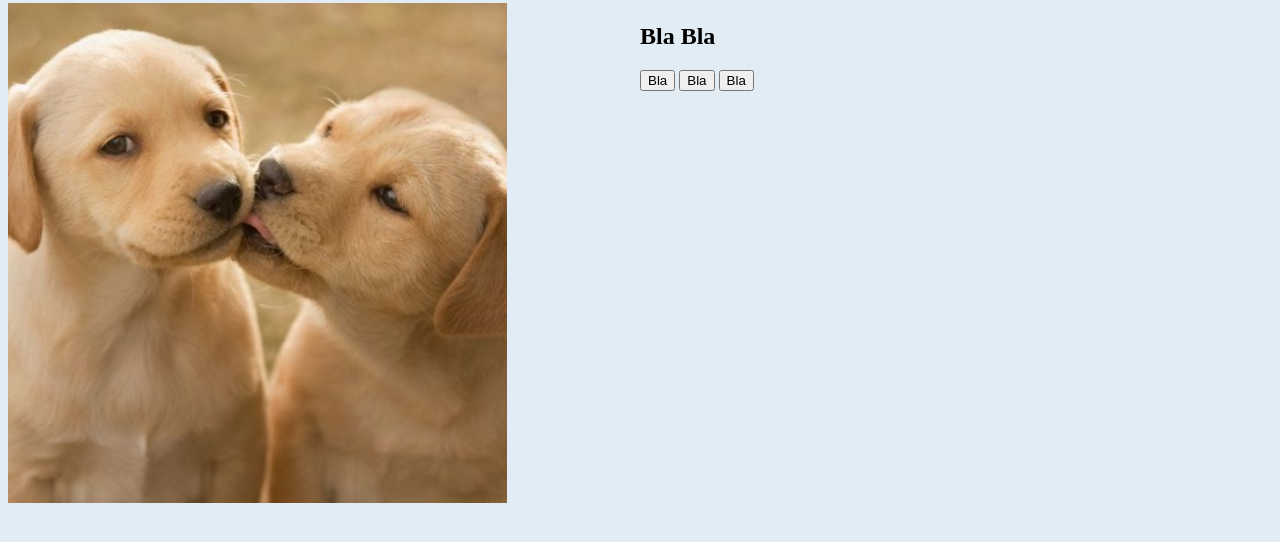
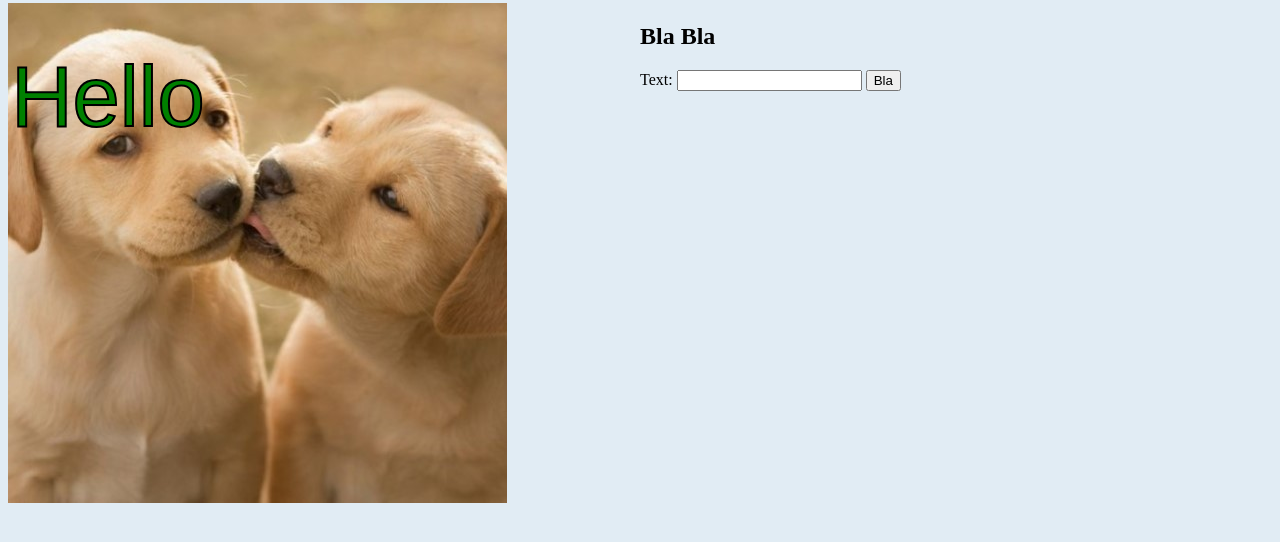
Before and after one commit to dorhakim100/My-MEME-Generator, a plain HTML site: page index.html in a window 1280 px wide. Shown: the part 132-674 px from the top of the page. Drawn offline with Linux system fonts and the light colour scheme.

Commit message:
add text on canvas, currentMeme storage

```diff
--- a/css/gallery.css
+++ b/css/gallery.css
@@ -2,6 +2,7 @@
 
 .gallery-container{
 display: flex;
+flex-wrap: wrap;
 
 border: 10px solid black;
 
--- a/index.html
+++ b/index.html
@@ -36,8 +36,8 @@
         </div> -->
         <div class="user-interface">
             <h2>Bla Bla</h2>
-            <button>Bla</button>
-            <button>Bla</button>
+            <label for="text">Text:</label>
+            <input class="input text" oninput="onChangeMemeText()" type="text">
             <button>Bla</button>
         </div>
     </div>
--- a/js/main.js
+++ b/js/main.js
@@ -2,6 +2,14 @@
 
 let gElCanvas
 let gCtx
+
+let gText = 'Hello'
+let gFontSize = 85
+
+let gColor = '#000000'
+let gFillColor = '#008000'
+
+let gCurrentMeme
 
 function init() {
   gElCanvas = document.querySelector('canvas')
@@ -9,6 +17,7 @@ function init() {
   resizeCanvas()
 
   drawImg()
+  saveToStorage('currentMeme', gMeme)
 }
 
 function resizeCanvas() {
@@ -22,11 +31,19 @@ function resizeCanvas() {
 
 function drawImg() {
   console.log(gIsSelected)
+
   if (loadFromStorage('selected') !== true) {
-    gMeme = createMeme()
+    if (loadFromStorage('currentMeme')) {
+      gMeme = loadFromStorage('currentMeme')
+    } else {
+      gMeme = createMeme()
+      gCurrentMeme = gMeme
+    }
   } else {
     gMeme = loadFromStorage('selectedMeme')
+    gCurrentMeme = gMeme
   }
+  //   saveToStorage('currentMeme', gCurrentMeme)
   const img = new Image()
   console.log(gMeme)
   const { selectedImgId } = gMeme
@@ -34,6 +51,42 @@ function drawImg() {
   //   img.src = `meme-imgs/${selectedImgId}.jpg`
   console.log(img)
 
-  img.onload = () =>
+  img.onload = () => {
     gCtx.drawImage(img, 0, 0, img.naturalWidth, img.naturalHeight)
+    addText()
+  }
 }
+
+function addText(x = 100, y = 100) {
+  gCtx.lineWidth = 2
+  gCtx.strokeStyle = gColor
+  //   const elColorSelect = document.querySelector('.color-select')
+  //   elColorSelect.value = gColor
+
+  gCtx.fillStyle = gFillColor
+  //   const elColorFillSelect = document.querySelector('.fill-color-select')
+  //   elColorFillSelect.value = gFillColor
+
+  gCtx.font = `${gFontSize}px Arial`
+  gCtx.textAlign = 'center'
+  gCtx.textBaseline = 'middle'
+
+  gCtx.fillText(gText, x, y)
+  gCtx.strokeText(gText, x, y)
+}
+
+function onChangeMemeText() {
+  //   console.log(loadFromStorage('currentMeme'))
+  gCtx.clearRect(0, 0, gElCanvas.width, gElCanvas.height)
+  gMeme = loadFromStorage('currentMeme')
+  //   console.log(gMeme)
+  //   drawImg()
+
+  const elInput = document.querySelector('.text')
+  gMeme.lines.txt = elInput.value
+  gText = elInput.value
+  console.log(gMeme.lines.txt)
+
+  drawImg()
+  //   addText(elInput.value)
+}
--- a/js/storage.js
+++ b/js/storage.js
@@ -12,4 +12,5 @@ function loadFromStorage(key) {
 
 function clearFromStorage(key) {
   localStorage.removeItem(key)
+  localStorage.removeItem('currentMeme')
 }
```
